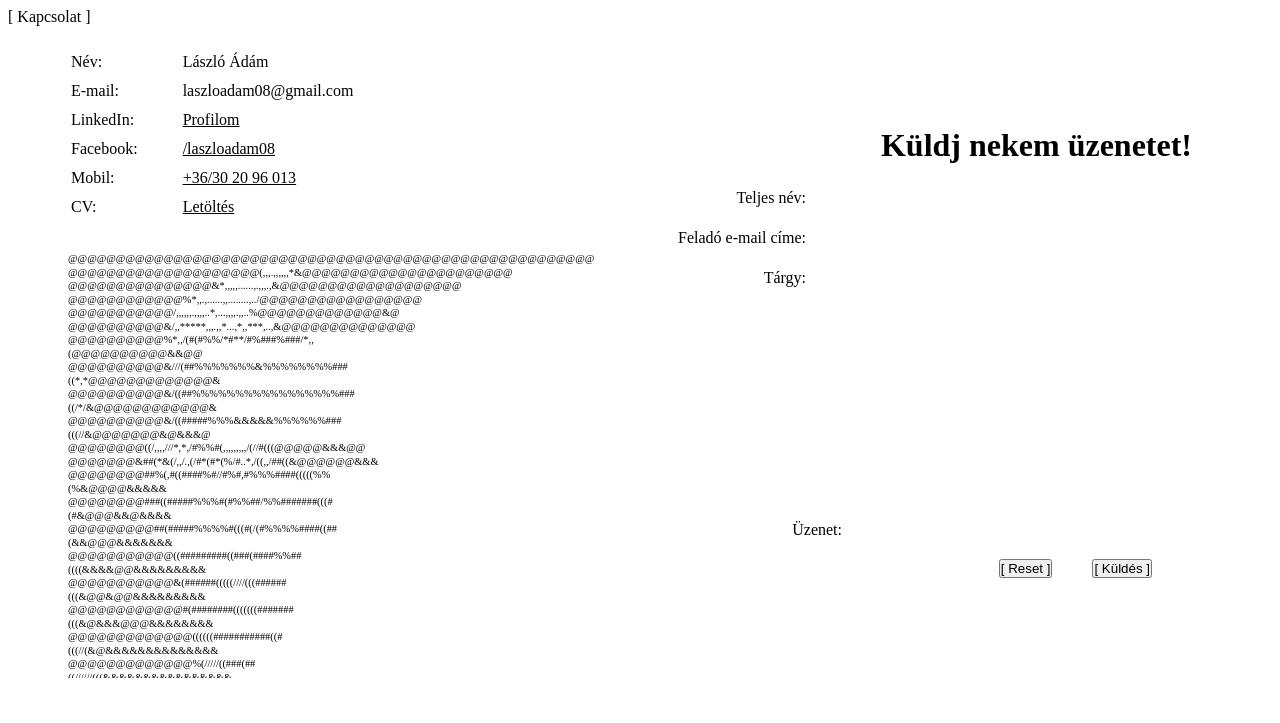
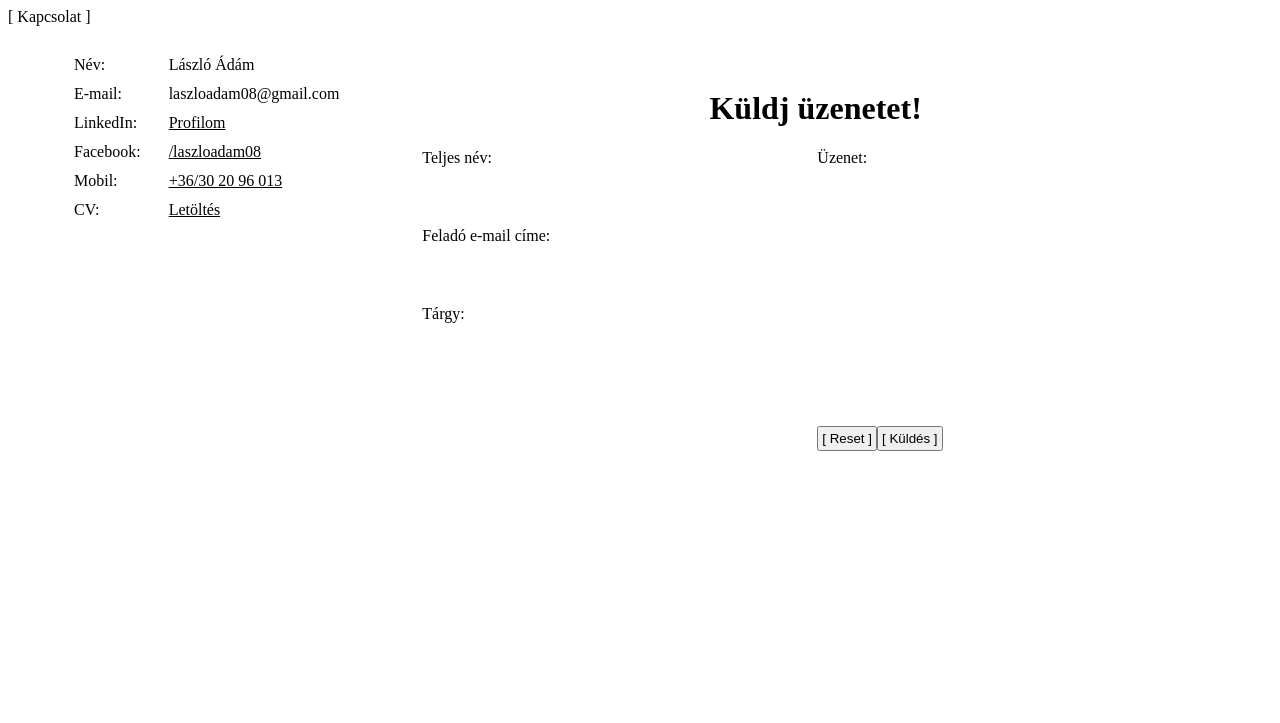
Before and after one commit to laszloadam/portfolio, a PHP site: page /inc/contact.html in a window 1280 px wide. Shown: the top 723 px of the page. Run offline with PHP 8.4, Linux system fonts and the light colour scheme.

Commit message:
contact reszponzivitás

```diff
--- a/css/contact.css
+++ b/css/contact.css
@@ -1,33 +1,27 @@
-.profile-image {
-    color: var(--mainColor);
-    font-size: .65em;
-    line-height: 1.3em;
-    margin-top: 30px;
-    width: 320px;
-    height: 380px;
-    border: none
+.flexbox {
+    padding:20px;
+    margin:3px;
+    box-sizing: border-box;
+    overflow: auto;
+    height: calc(100% - 43px);
+    display: flex;
 }
 
-.flexbox {
-    padding:20px;
-    box-sizing: border-box;
-    overflow: auto;
-    height: calc(100% - 37px);
-    display: flex;
+.contactLeft {
+    margin:0 40px;
 }
 
 .contactRight {
     width: 100%;
     min-height: 350px;
+    height: fit-content;
     border: 3px solid var(--mainColor);
-    margin: 40px;
     padding: 20px;
-    text-align: right;
+}
+.contactRight h1 {
+    text-align: center;
 }
 
-.contactLeft {
-    padding-left:40px;
-}
 table {
     width: 100%;
 }
@@ -48,28 +42,45 @@
     box-sizing: border-box;
     overflow: auto;
     display: flex;
-    flex-direction: row;
     flex-wrap: wrap;
-    justify-content: end;
-    align-items: center;
 }
-.contactContent div {
+
+.contactContent .contactInputs {
+display: flex;
+flex-direction: column;
+width: 375px;
+margin-right:20px
+}
+
+.contactContent label {
+    display: block;
+    margin:0 0 20px 0;
+}
+
+.contactInputs input {
+    padding: 5px;
+    margin-bottom: 15px;
+}
+
+.contactContent .contactMessage {
+    width: 300px;
+    display: flex;
+    flex-wrap: wrap;
+}
+
+.contactContent .contactMessage .message {
     width: 100%;
 }
 
-.contactContent button {
-    float: right;
-    width: auto;
-    padding: 0;
-    margin: 20px;
-
+.contactContent .contactMessage textarea {
+    margin-bottom:10px;
 }
 
-input {
-    padding: 5px;
-    width: 50%;
-    margin-bottom: 15px;
+.contactContent button {
+    padding: 3px;
 }
+
+
 
 @media (max-width:1180px) {
     .flexbox {
--- a/inc/contact.html
+++ b/inc/contact.html
@@ -46,60 +46,26 @@
 				</tr>
 			</table>
 
-			<div class="profile-image">@@@@@@@@@@@@@@@@@@@@@@@@@@@@@@@@@@@@@@@@@@@@@@@@@@@@@@@<br>
-@@@@@@@@@@@@@@@@@@@@(,,,.,,,,,,*&@@@@@@@@@@@@@@@@@@@@@@<br>
-@@@@@@@@@@@@@@@&*,,,,,......,.,,,.,&@@@@@@@@@@@@@@@@@@@<br>
-@@@@@@@@@@@@%*,,.,......,,........,../@@@@@@@@@@@@@@@@@<br>
-@@@@@@@@@@@/,,,,,,.,,,,..*,...,,,,.,,..%@@@@@@@@@@@@@&@<br>
-@@@@@@@@@@&/,,*****,,,.,,*...,*,,***,..,&@@@@@@@@@@@@@@<br>
-@@@@@@@@@@%*,,/(#(#%%/*#**/#%###%###/*,,(@@@@@@@@@@&&@@<br>
-@@@@@@@@@@&///(##%%%%%%%&%%%%%%%%###((*,*@@@@@@@@@@@@@&<br>
-@@@@@@@@@@&/((##%%%%%%%%%%%%%%%%%###((/*/&@@@@@@@@@@@@&<br>
-@@@@@@@@@@&/((#####%%%&&&&&%%%%%%###(((//&@@@@@@@&@&&&@<br>
-@@@@@@@@((/,,,,///*,*,/#%%#(,,,,,,,,,/(//#(((@@@@@&&&@@<br>
-@@@@@@@&##(*&(/,,/.,(/#*(#*(%/#..*,/((,,/##((&@@@@@@&&&<br>
-@@@@@@@@##%(,#((####%#//#%#,#%%%####(((((%%(%&@@@@&&&&&<br>
-@@@@@@@@###((#####%%%#(#%%##/%%#######(((#(#&@@@&&@&&&&<br>
-@@@@@@@@@##(#####%%%%#(((#(/(#%%%%####((##(&&@@@&&&&&&&<br>
-@@@@@@@@@@@((#########((###(####%%##((((&&&&@@&&&&&&&&&<br>
-@@@@@@@@@@@&(######(((((////(((######(((&@@&@@&&&&&&&&&<br>
-@@@@@@@@@@@@#(########(((((((#######(((&@&&&@@@&&&&&&&&<br>
-@@@@@@@@@@@@@((((((###########((#(((//(&@&&&&&&&&&&&&&&<br>
-@@@@@@@@@@@@@%(/////((###(##((//////(((&&&&&&&&&&&&&&&&<br>
-@@@@@@@@@@@@@#(((/***,*////*///(//(((((&&&&&&&&&&&&&&&&<br>
-@@@@@@&@%,,#(((((((((/(/((((((((((((((((#&&&&&&&&&&&&&&<br>
-@@&,,......((((((((((((####(((((####(((((((##,%&&&&&&&&<br>
-............###(##########((##################....,&&&&<br>
-.............,#############################%%*........,<br>
-,..............*##########################%#...........<br>
-(................#%######################..............<br>
-%...................##%##%%%##%%%%%%%(.................<br>
-</div>
-
 		</div>
 		<div class="contactRight">
-			<h1>Küldj nekem üzenetet!</h1>
+			<h1>Küldj üzenetet!</h1>
 			<!-- <form id="form" class="contactContent" action="https://formspree.io/f/mzbkagve"  method="post"> -->
 			<form class="contactContent" method="post">
 
-			<div>
+				<div class="contactInputs">
 					<label for="name">Teljes név: </label>
 					<input type="text" id="name" name="name">
-			</div>
-			<div>
 					<label for="mail">Feladó e-mail címe: </label>
 					<input type="email" id="mail" name="mail" required>
-			</div>
-			<div>
 					<label for="targy">Tárgy: </label>
 					<input type="text" id="targy" name="targy">
 				</div>
-			<div>
+				<div class="contactMessage">
 					<label class="message" for="uzenet">Üzenet: </label>
-				<textarea id="uzenet" name="uzenet" cols="40" rows="15"></textarea>
-			</div>
+					<textarea id="uzenet" name="uzenet" cols="40" rows="15" required></textarea>
 					<button type="reset">[ Reset ]</button>
 					<button id="submitBtn">[ Küldés ]</button>
+				</div>
 			</form>
 		</div>
 	</div>
```
Also changed, not shown: other parts of css/contact.css (+9 -21 lines). Lines whose indentation alone changed are shown as unchanged.
